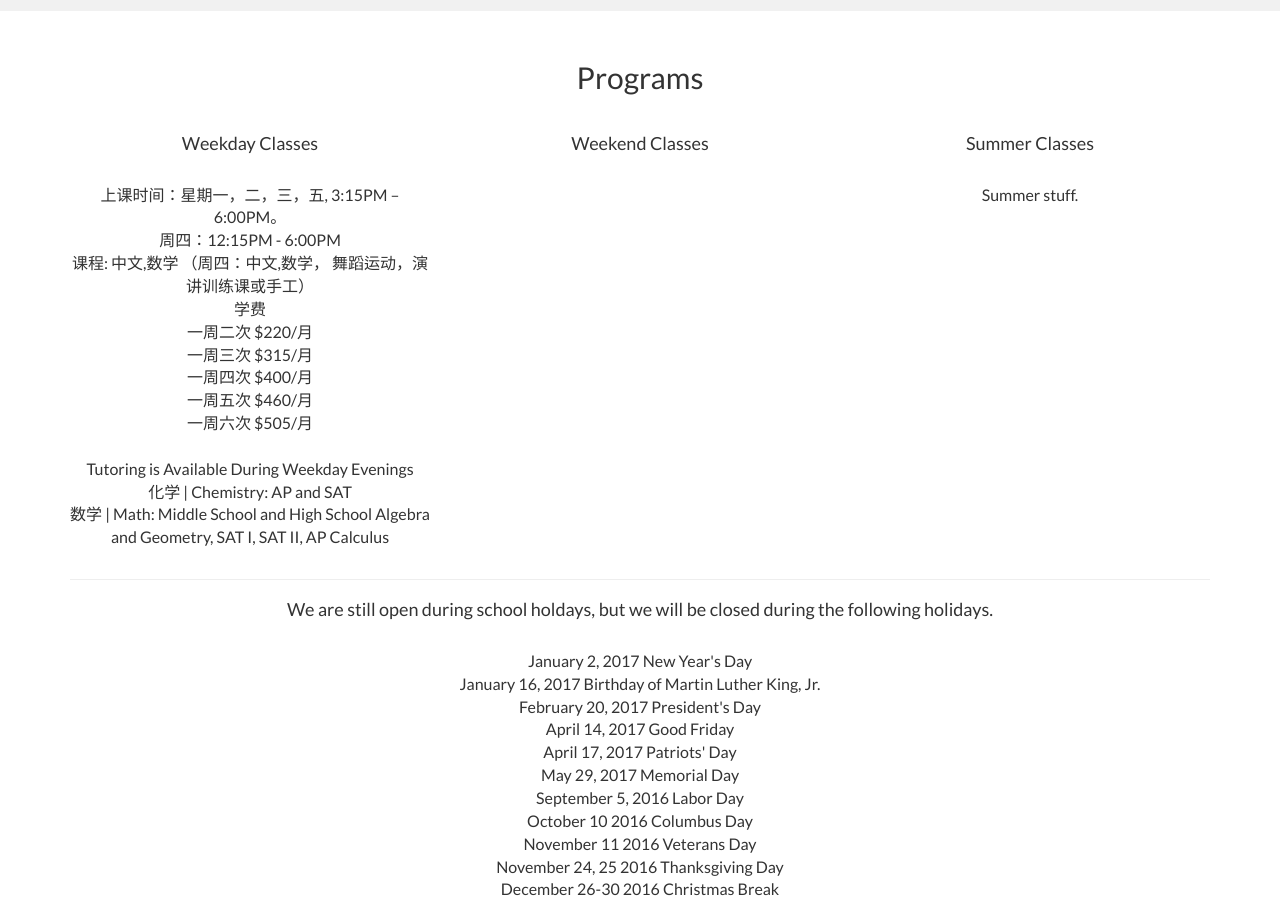
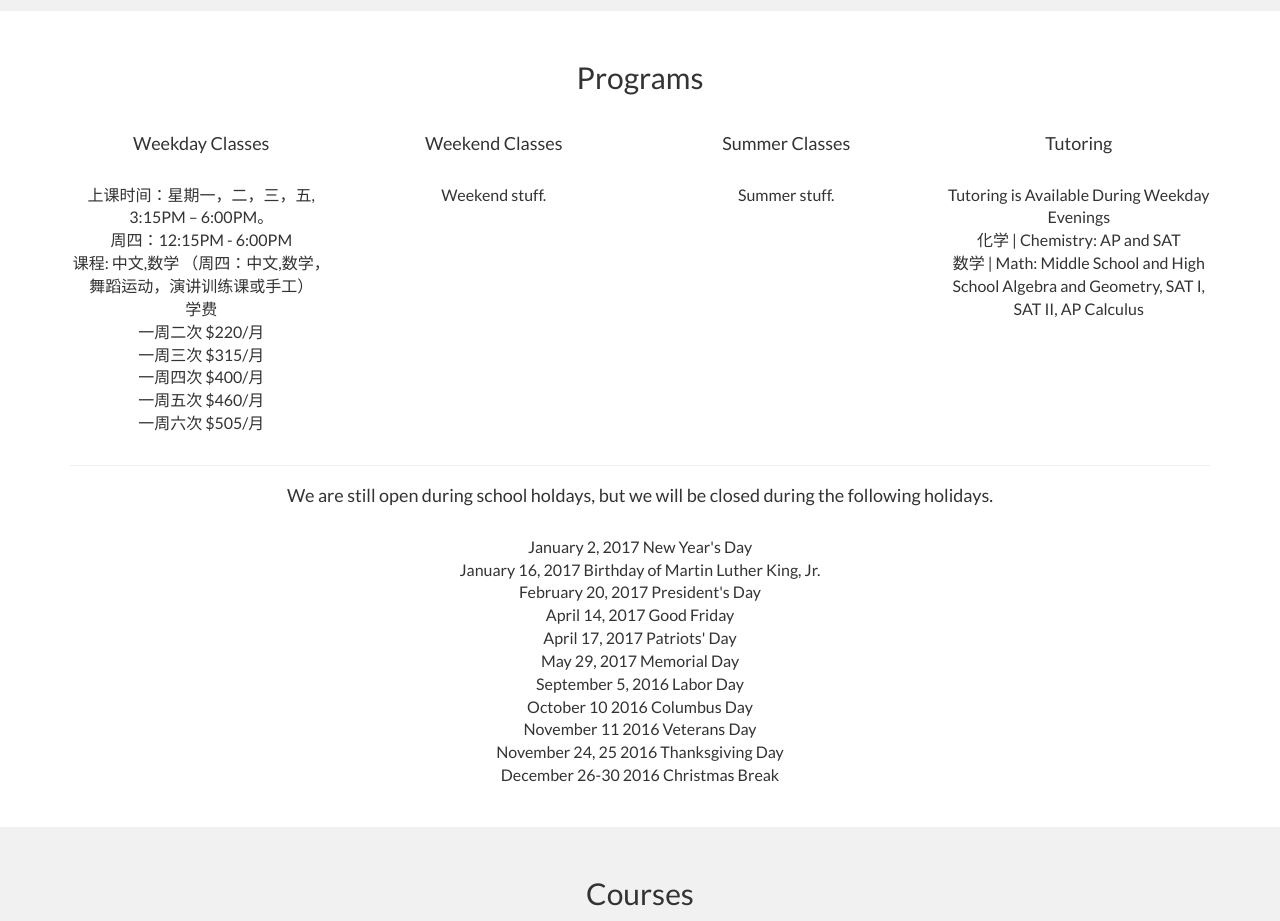
Before and after one commit to ksun0/lexcmlc, a plain HTML site: page index.html in a window 1280 px wide. Shown: the part 1080-2001 px from the top of the page. Drawn offline with Linux system fonts and the light colour scheme.

Commit message:
LexCMLC Website

```diff
--- a/index.html
+++ b/index.html
@@ -139,7 +139,7 @@
         <div class="container">
             <h2 class="text-center">Programs</h2>
             <div class="row text-center">
-                <div class="col-md-4 col-sm-6 col-xs-12">
+                <div class="col-md-3 col-sm-6 col-xs-12">
                     <h4>Weekday Classes</h4>
                     <p> 上课时间：星期一，二，三，五, 3:15PM – 6:00PM。
                         <br /> 周四：12:15PM - 6:00PM
@@ -150,24 +150,30 @@
                         <br /> 一周四次 $400/月
                         <br /> 一周五次 $460/月
                         <br /> 一周六次 $505/月
-                        <br />
-                        <br />Tutoring is Available During Weekday Evenings
-                        <br />化学 | Chemistry: AP and SAT
-                        <br />
-                        </b>数学 | Math: Middle School and High School Algebra and Geometry, SAT I, SAT II, AP Calculus
 
 
                     </p>
                 </div>
-                <div class="col-md-4 col-sm-6 col-xs-12">
+                <div class="col-md-3 col-sm-6 col-xs-12">
                     <h4>Weekend Classes</h4>
-                    <p></p>
+                    <p>
+                        Weekend stuff.
+                    </p>
                 </div>
-                <div class="col-md-4 col-sm-12 col-xs-12">
+                <div class="col-md-3 col-sm-6 col-xs-12">
                     <h4>Summer Classes</h4>
                     <p>Summer stuff.
                     </p>
 
+                </div>
+                <div class="col-md-3 col-sm-6 col-xs-12">
+                    <h4>Tutoring</h4>
+                    <p>
+                        Tutoring is Available During Weekday Evenings
+                        <br />化学 | Chemistry: AP and SAT
+                        <br />
+                        </b>数学 | Math: Middle School and High School Algebra and Geometry, SAT I, SAT II, AP Calculus
+                    </p>
                 </div>
                 <div class="col-xs-12">
                     <hr>
```
